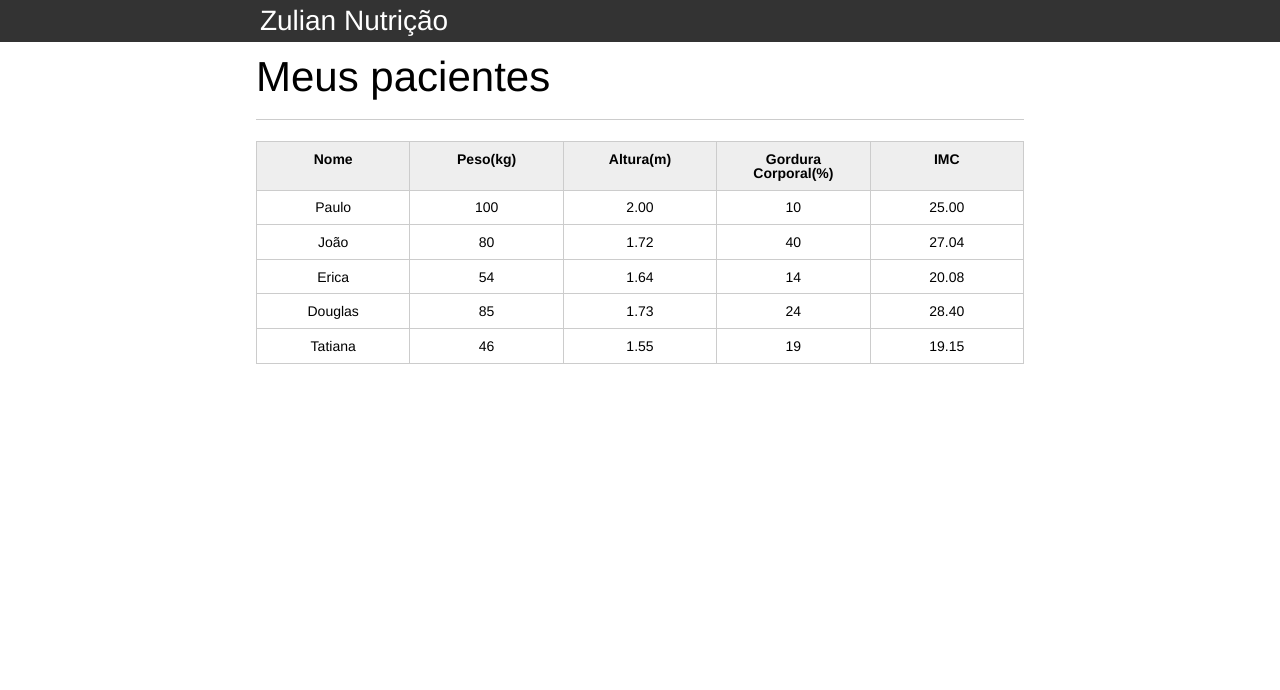
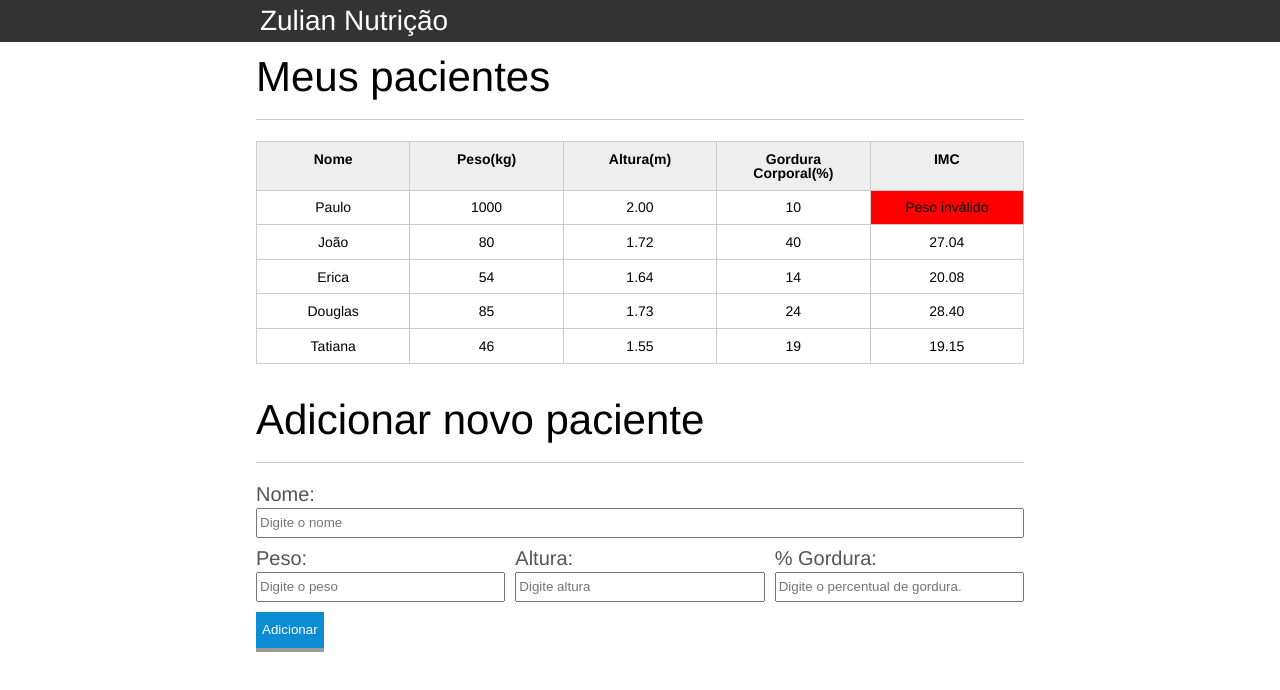
Before and after one commit to fabriciozulian/zulian-nutricao, a plain HTML site: page index.html in a window 1280 px wide. Drawn offline with Linux system fonts and the light colour scheme.

Commit message:
feat: incluí método de adicionar novo paciente

```diff
--- a/css/index.css
+++ b/css/index.css
@@ -132,3 +132,58 @@ button[disabled=disabled], button:disabled {
 .campo-invalido{
 	border: 1px solid red;
 }
+
+form {
+	width: 60%;
+	display: flex;
+	flex-direction: column;
+	margin: 0 auto;
+	gap: 10px;
+}
+
+form label {
+	font-size: 20px;
+}
+
+form input {
+	height: 30px;
+}
+
+form input:focus {
+	outline-color: rgb(68, 127, 221);
+}
+
+.group {
+	display: flex;
+	width: 100%;
+	justify-content: space-between;
+	gap: 10px;
+}
+
+.group div {
+	width: 33%;
+}
+
+.group input {
+	width: 100%;
+}
+
+.botao {
+	width: 100%;
+	display: flex;
+	justify-content: space-between;
+}
+
+.botao input {
+	border: outset;
+	border-width: 0 0 4px 0;
+	color: white;
+	background-color: #0c8cd3;
+	height: 40px;
+}
+
+
+
+#inNome {
+	width: 100%;
+}
--- a/index.html
+++ b/index.html
@@ -31,7 +31,7 @@
 					<tbody id="tabela-pacientes">
 						<tr class="paciente" >
 							<td class="info-nome">Paulo</td>
-							<td class="info-peso">100</td>
+							<td class="info-peso">1000</td>
 							<td class="info-altura">2.00</td>
 							<td class="info-gordura">10</td>
 							<td class="info-imc">0</td>
@@ -69,7 +69,35 @@
 						</tr>
 					</tbody>
 				</table>
+			</section>
 
+			<section>
+				<div class="container">
+					<h2>Adicionar novo paciente</h>
+				</div>
+				<form>
+					<div>
+						<label for="inNome">Nome:</label>
+						<input type="text" id="inNome" placeholder="Digite o nome" autocomplete="off" required>
+					</div>
+					<div class="group">
+						<div>
+							<label for="inPeso">Peso:</label>
+							<input type="text" id="inPeso" placeholder="Digite o peso" autocomplete="off" required>
+						</div>
+						<div>
+							<label for="inAltura">Altura:</label>
+							<input type="text" id="inAltura" placeholder="Digite altura" min="0.3" max="3" autocomplete="off" required>
+						</div>
+						<div>
+							<label for="inGordura">% Gordura:</label>
+							<input type="text" id="inGordura" placeholder="Digite o percentual de gordura." autocomplete="off" required>
+						</div>
+					</div>
+					<div class="botao">
+						<input type="submit" value="Adicionar">
+					</div>
+				</form>
 			</section>
 		</main>
 		<script src="js/script.js"></script>
--- a/js/script.js
+++ b/js/script.js
@@ -1,27 +1,63 @@
+const frm = document.querySelector("form");
+const tabela = document.querySelector("#tabela-pacientes");
 
-let pacientes = document.querySelectorAll(".paciente");
-for(paciente of pacientes){
-    calculaImc(paciente);
+
+atualizarDados();
+
+function atualizarDados(){
+    let pacientes = document.querySelectorAll(".paciente");
+    for (paciente of pacientes) {
+        calculaImc(paciente);
+    }
 }
 
-function calculaImc(paciente){
-    const peso = (paciente.querySelector(".info-peso")).textContent;
-    const altura = (paciente.querySelector(".info-altura")).textContent;
+function calculaImc(paciente) {
+    const peso = Number((paciente.querySelector(".info-peso")).textContent);
+    const altura = Number((paciente.querySelector(".info-altura")).textContent);
     const imc = paciente.querySelector(".info-imc");
     let alturaStatus = true;
     let pesoStatus = true
 
-    if(peso <= 0 || peso >=1000){
+    if (peso <= 0 || peso >= 1000) {
         imc.textContent = "Peso inválido";
         pesoStatus = false;
+        imc.style.background = "red";
     }
 
-    if(altura <=0 || altura >= 3.00){
+    if (altura <= 0 || altura >= 3.00) {
         imc.textContent = "Altura é inválida";
         alturaStatus = false;
     }
 
-    if(alturaStatus && pesoStatus){
-        imc.textContent = (peso/(altura*altura)).toFixed(2);
+    if (alturaStatus && pesoStatus) {
+        imc.textContent = (peso / (altura * altura)).toFixed(2);
     }
 }
+
+frm.addEventListener("submit", (e) => {
+    e.preventDefault();
+    const tr = document.createElement("tr");
+    tr.classList.add("paciente");
+    const nomeTd = document.createElement("td");
+    nomeTd.classList.add("info-nome");
+    nomeTd.textContent = frm.inNome.value;
+    const pesoTd = document.createElement("td");
+    pesoTd.classList.add("info-peso");
+    pesoTd.textContent = frm.inPeso.value;
+    const alturaTd = document.createElement("td");
+    alturaTd.classList.add("info-altura");
+    alturaTd.textContent = frm.inAltura.value;
+    const gorduraTd = document.createElement("td");
+    gorduraTd.classList.add("info-gordura");
+    gorduraTd.textContent = frm.inGordura.value;
+    const imcTd = document.createElement("td");
+    imcTd.classList.add("info-imc");
+    imcTd.textContent = 0;
+    tr.appendChild(nomeTd);
+    tr.appendChild(pesoTd);
+    tr.appendChild(alturaTd);
+    tr.appendChild(gorduraTd);
+    tr.appendChild(imcTd);
+    tabela.appendChild(tr);
+    atualizarDados();
+})
```
